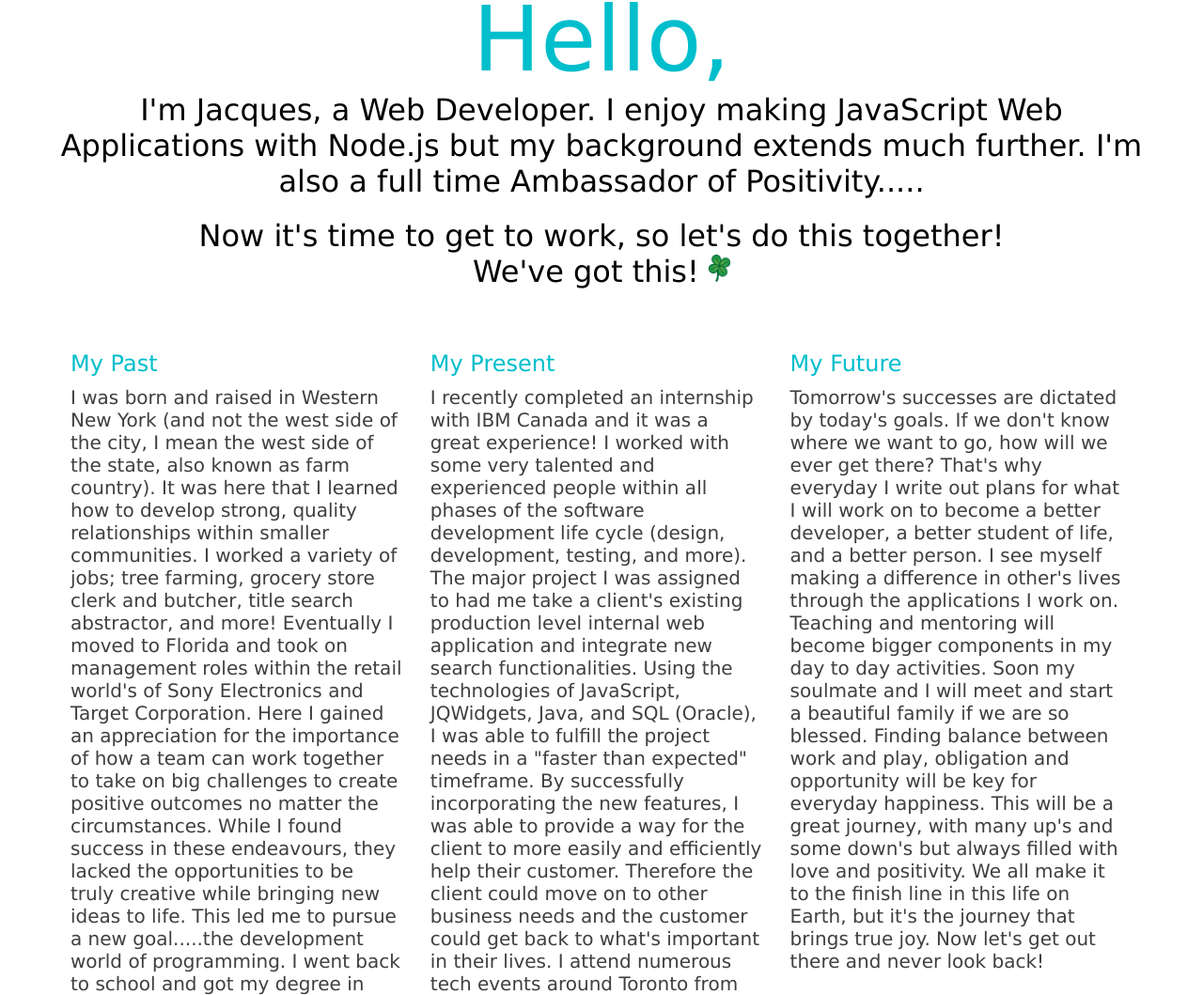
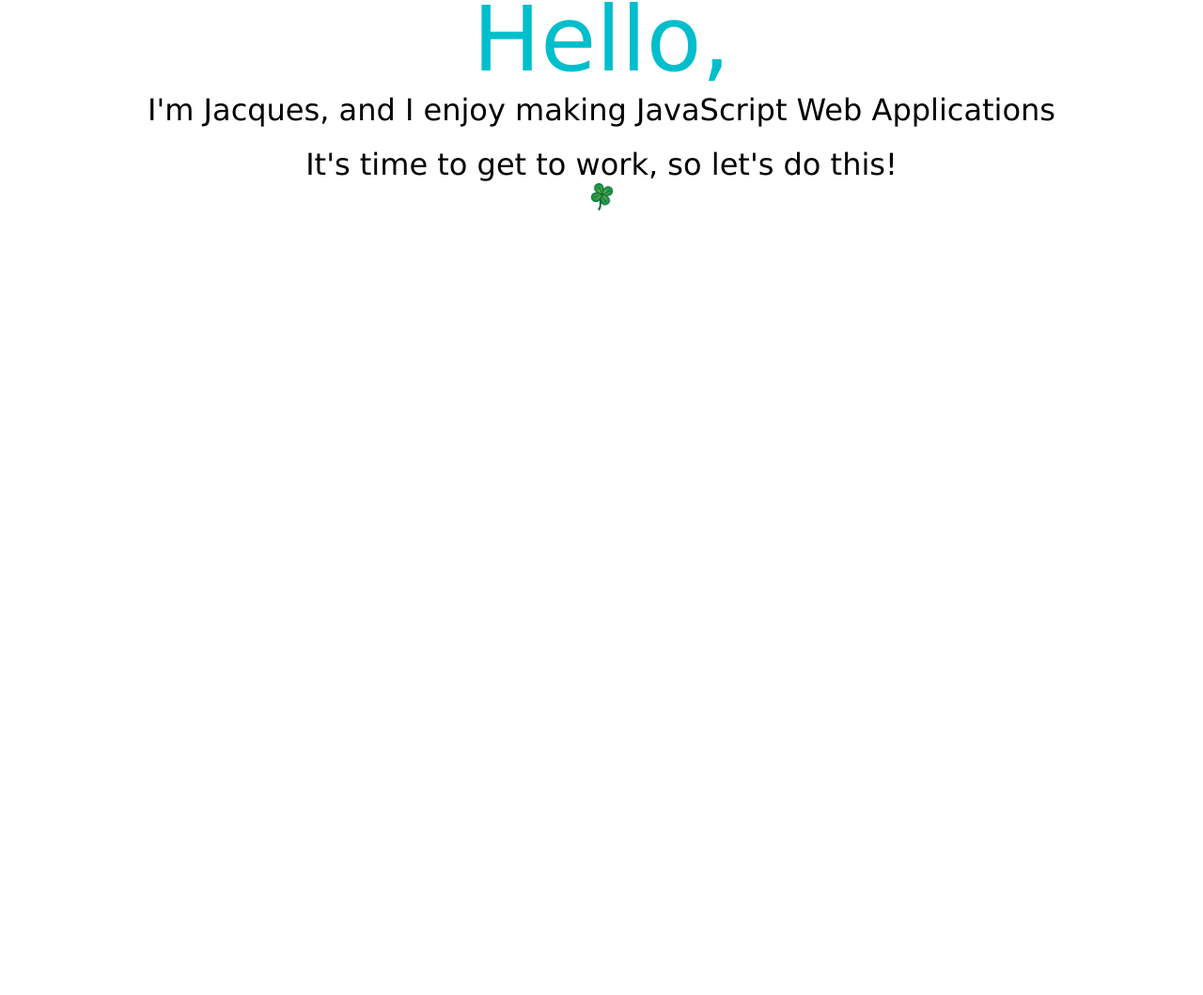
Before and after one commit to JacquesBegin/portfolioWebsite, a plain HTML site: page public/index.html in a window 1280 px wide. Shown: the part 428-1487 px from the top of the page at 94% size. After the commit the page ends 800 px from the top, so only its background shows below. Drawn offline with Linux system fonts and the light colour scheme.

Commit message:
Removed extened PAST, PRESENT, FUTURE info on home page.

```diff
--- a/public/html/home.html
+++ b/public/html/home.html
@@ -4,28 +4,10 @@
       <img src="./images/jacquesHome.png" alt="Portrait of my smiling face" id="jacquesHomePortrait">
     </div>
     <div id="welcomeMessage"><span id="hello">Hello,</span>
-      <div>I'm Jacques, a Web Developer. I enjoy making JavaScript Web Applications with Node.js but my background extends much further. I'm also a full time Ambassador of Positivity.....</div>
-      <div id="welcomePositive">Now it's time to get to work, so let's do this together!</div><div>We've got this! <img src="./images/clover.png" id="clover"></div>
+      <div>I'm Jacques, and I enjoy making JavaScript Web Applications</div>
+      <div id="welcomePositive">It's time to get to work, so let's do this! </div><div><img src="./images/clover.png" id="clover"></div>
     </div>
   </div>
   <div id="homeContent">
-    <div id="past" class="homeContentSections">
-      <div class="homeContentTitle">My Past</div>
-      <div class="homeContentMessage">
-          I was born and raised in Western New York (and not the west side of the city, I mean the west side of the state, also known as farm country). It was here that I learned how to develop strong, quality relationships within smaller communities. I worked a variety of jobs; tree farming, grocery store clerk and butcher, title search abstractor, and more! Eventually I moved to Florida and took on management roles within the retail world's of Sony Electronics and Target Corporation. Here I gained an appreciation for the importance of how a team can work together to take on big challenges to create positive outcomes no matter the circumstances. While I found success in these endeavours, they lacked the opportunities to be truly creative while bringing new ideas to life. This led me to pursue a new goal.....the development world of programming. I went back to school and got my degree in Computer & Web Programming. Then I upgraded my skills by completing a Web Development Bootcamp in Toronto, Canada.
-      </div>
-    </div>
-    <div id="present" class="homeContentSections">
-      <div class="homeContentTitle">My Present</div>
-      <div class="homeContentMessage">
-          I recently completed an internship with IBM Canada and it was a great experience! I worked with some very talented and experienced people within all phases of the software development life cycle (design, development, testing, and more). The major project I was assigned to had me take a client's existing production level internal web application and integrate new search functionalities. Using the technologies of JavaScript, JQWidgets, Java, and SQL (Oracle), I was able to fulfill the project needs in a "faster than expected" timeframe. By successfully incorporating the new features, I was able to provide a way for the client to more easily and efficiently help their customer. Therefore the client could move on to other business needs and the customer could get back to what's important in their lives. I attend numerous tech events around Toronto from React and React Native training's, hackathons, and tech conferences. I feel it's important to foster a community that supports each other, so I volunteer as a mentor for JavaScript frontend and database essentials courses. Being able to give back, the way others have done for me is a truly rewarding experience.
-      </div>
-    </div>
-    <div id="future" class="homeContentSections">
-      <div class="homeContentTitle">My Future</div>
-      <div class="homeContentMessage">
-          Tomorrow's successes are dictated by today's goals. If we don't know where we want to go, how will we ever get there? That's why everyday I write out plans for what I will work on to become a better developer, a better student of life, and a better person. I see myself making a difference in other's lives through the applications I work on. Teaching and mentoring will become bigger components in my day to day activities. Soon my soulmate and I will meet and start a beautiful family if we are so blessed. Finding balance between work and play, obligation and opportunity will be key for everyday happiness. This will be a great journey, with many up's and some down's but always filled with love and positivity. We all make it to the finish line in this life on Earth, but it's the journey that brings true joy. Now let's get out there and never look back!
-      </div>
-    </div>
   </div>
 </div>
```
